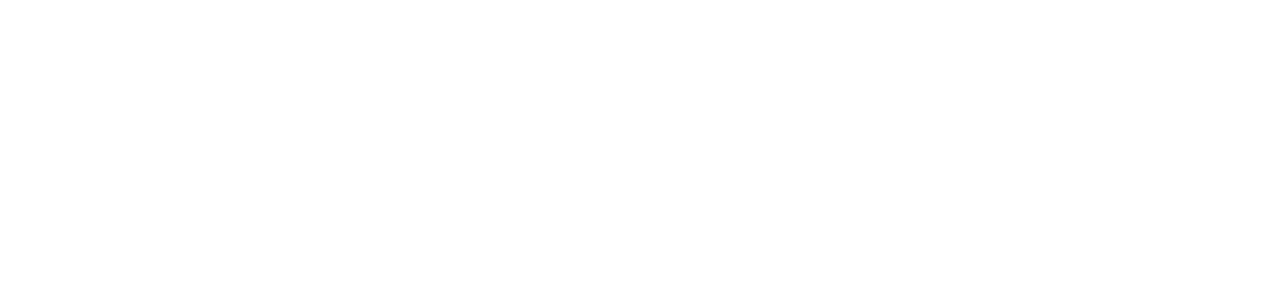
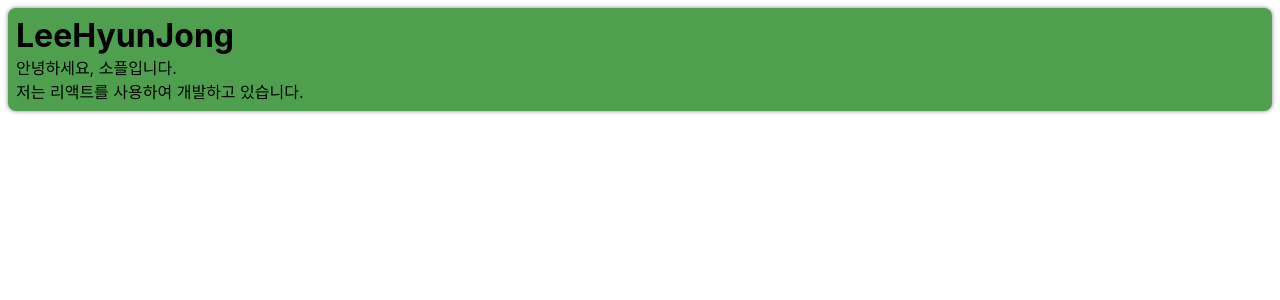
Before and after one commit to Brem0827/23-React1, a React (Create React App) app: page /ProfileCard in a window 1280 px wide. Before the commit this address had no page. Shown: the top 300 px of the page. Built offline with nearby package versions, Linux system fonts and the light colour scheme.

Commit message:
Update Week 11
2023/05/11

```diff
--- a/src/App.js
+++ b/src/App.js
@@ -5,21 +5,24 @@
 import Clock from "./chapter04/clock";
 import CommentList from "./chapter05/js/CommentList";
 import NotificationList from "./chapter06/js/NotificationList";
+import ProfileCard from "./chapter12/js/ProfileCard";
 
 function App() {
   return (
     <div className="App">
       <header className="App-header">
-        <Link to = "./book">Book</Link>
-        <Link to = "./clock">Clock</Link>
-        <Link to = "./commentlist">CommentList</Link>
-        <Link to = "./NotificationList">NotificationList</Link>
+        <Link to = "./book">Book</Link><br />
+        <Link to = "./clock">Clock</Link><br />
+        <Link to = "./commentlist">CommentList</Link><br />
+        <Link to = "./NotificationList">NotificationList</Link><br />
+        <Link to = "./ProfileCard">ProfileCard</Link><br />
       </header>
         <Routes>
             <Route exact path="./book" component={Book}></Route>
             <Route exact path="./clock" component={Clock}></Route>
             <Route exact path="./commentlist" component={CommentList}></Route>
             <Route exact path="./NotificationList" component={NotificationList}></Route>
+            <Route exact path="./ProfileCard" component={ProfileCard}></Route>
         </Routes>
     </div>
   );
--- /dev/null
+++ b/src/chapter12/js/Card.jsx
@@ -0,0 +1,22 @@
+import React from "react";
+
+function Card(props){
+    const {title, backgroundColor, children} = props;
+
+    return(
+        <div
+            style={{
+                margin: 8,
+                padding: 8,
+                borderRadius: 8,
+                boxShadow: "0px 0px 4px grey",
+                backgroundColor : backgroundColor || "white",
+            }}
+        >
+            {title && <h1>{title}</h1>}
+            {children}
+        </div>
+    );
+}
+
+export default Card;
--- /dev/null
+++ b/src/chapter12/js/ProfileCard.jsx
@@ -0,0 +1,12 @@
+import Card from "./Card";
+
+function ProfileCard(props){
+    return(
+        <Card title="LeeHyunJong" backgroundColor="#4ea04e">
+            <p>안녕하세요, 소플입니다.</p>
+            <p>저는 리액트를 사용하여 개발하고 있습니다.</p>
+        </Card>
+    );
+}
+
+export default ProfileCard;
--- a/src/index.js
+++ b/src/index.js
@@ -7,6 +7,7 @@
 import reportWebVitals from './reportWebVitals';
 import CommentList from './chapter05/js/CommentList';
 import NotificationList from './chapter06/js/NotificationList';
+import ProfileCard from './chapter12/js/ProfileCard';
 
 
 const rootElement = document.getElementById('root');
@@ -19,6 +20,7 @@
         <Route path="clock" element={<Clock />} />
         <Route path="CommentList" element={<CommentList />} />
         <Route path="NotificationList" element={<NotificationList />} />
+        <Route path="ProfileCard" element={<ProfileCard />} />
       </Routes>
     </BrowserRouter>
   </React.StrictMode>,
```
Also changed, not shown: 1 other file (tests, documents, lock files or other folders).
